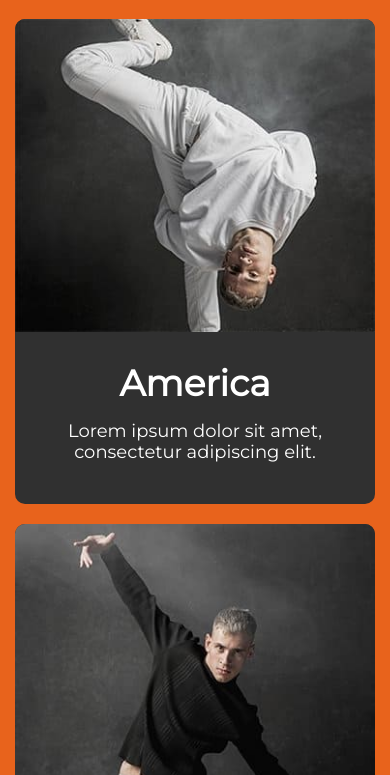
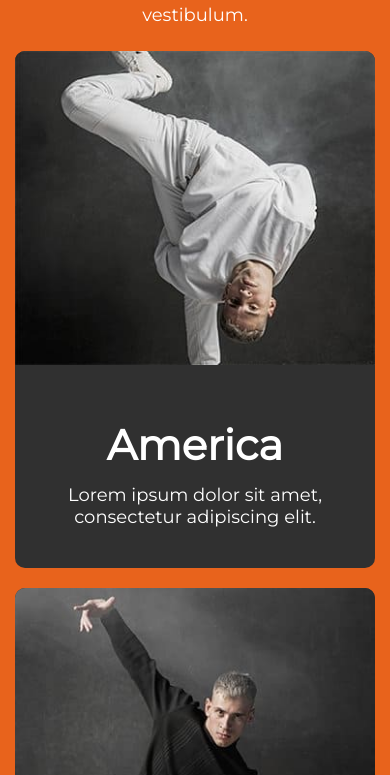
Before and after one commit to maskon/Musicology, a plain HTML site: page index.html in a window 390 px wide. Shown: the part 707-1482 px from the top of the page. Drawn offline with nearby package versions, Linux system fonts and the light colour scheme.

Commit message:
Add files via upload

```diff
--- a/css/style.css
+++ b/css/style.css
@@ -482,11 +482,6 @@ body.no-scroll {
     .dancetour__col {
         flex: 0 1 100%;
     }
-
-    .dancetour__title {
-        font-size: 36px;
-        margin: 0px 0 15px 0;
-    }
 }
 
 /* Pricing
```
